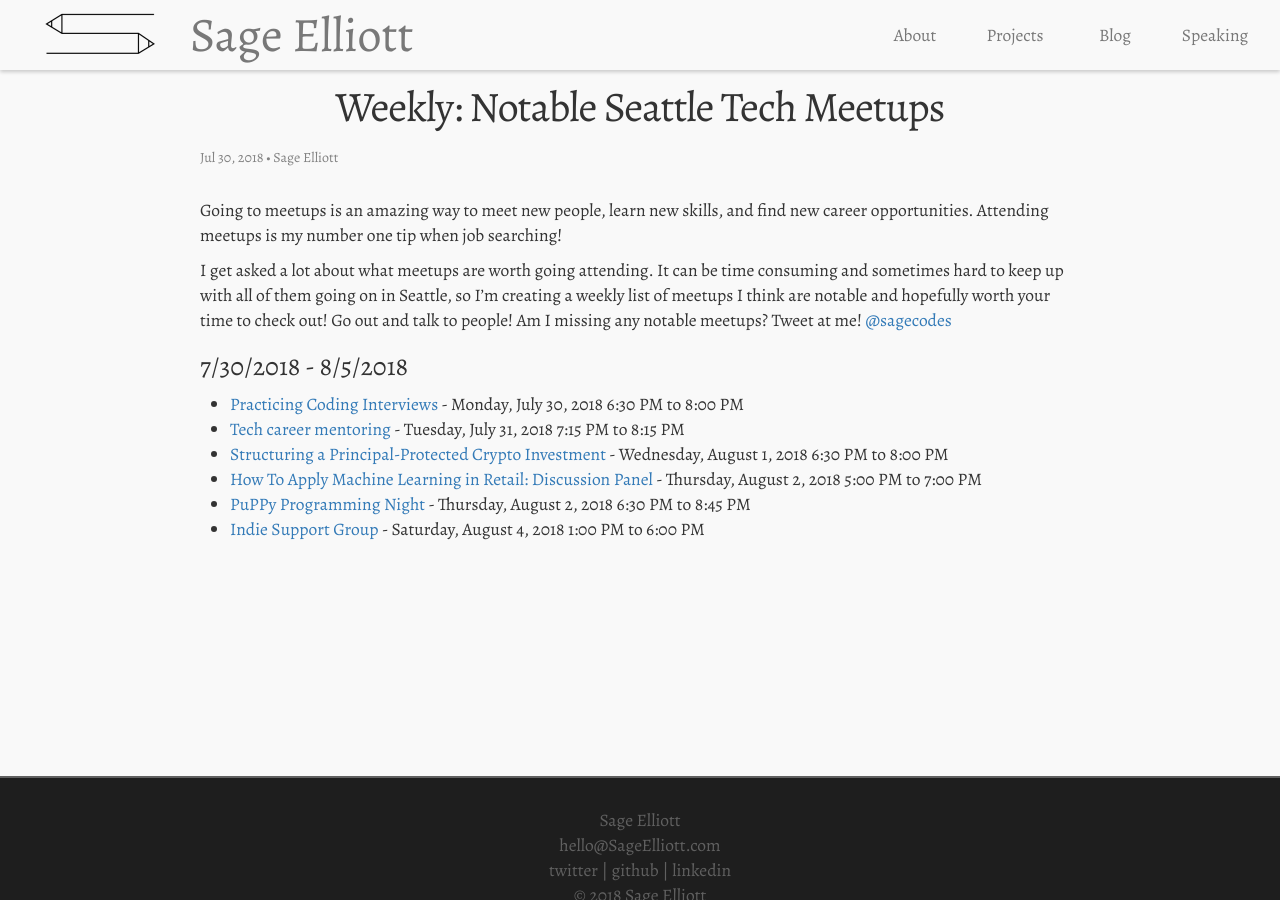
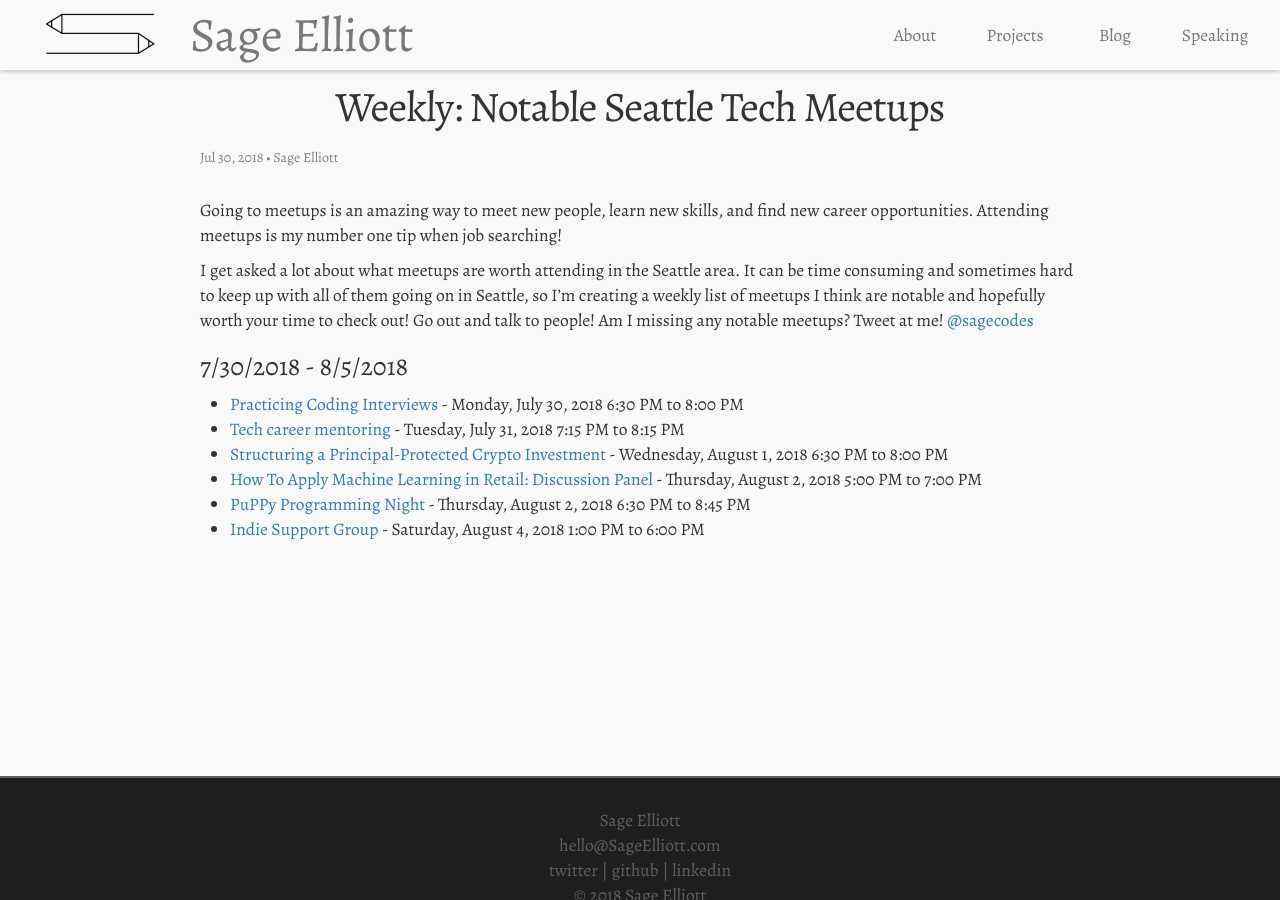
Before and after one commit to sagecodes/sage-blog, a Jekyll site: the page built from _posts/2018-07-30-post6-meetups-1.markdown, in a window 1280 px wide. Built offline with Jekyll 4.4.1, drawn with Linux system fonts in a browser that asks for light colours; nearby versions of some CDN libraries; some web fonts are replaced.

Commit message:
Fix: typo

```diff
--- a/_posts/2018-07-30-post6-meetups-1.markdown
+++ b/_posts/2018-07-30-post6-meetups-1.markdown
@@ -11,7 +11,7 @@ published: true
 
 Going to meetups is an amazing way to meet new people, learn new skills, and find new career opportunities. Attending meetups is my number one tip when job searching!
 
-I get asked a lot about what meetups are worth going attending. It can be time consuming and sometimes hard to keep up with all of them going on in Seattle, so I'm creating a weekly list of meetups I think are notable and hopefully worth your time to check out! Go out and talk to people! Am I missing any notable meetups? Tweet at me! [@sagecodes]({{site.twitter}})
+I get asked a lot about what meetups are worth attending in the Seattle area. It can be time consuming and sometimes hard to keep up with all of them going on in Seattle, so I'm creating a weekly list of meetups I think are notable and hopefully worth your time to check out! Go out and talk to people! Am I missing any notable meetups? Tweet at me! [@sagecodes]({{site.twitter}})
 
 ### 7/30/2018 - 8/5/2018
 
```
Also changed, not shown: 1 other file.
